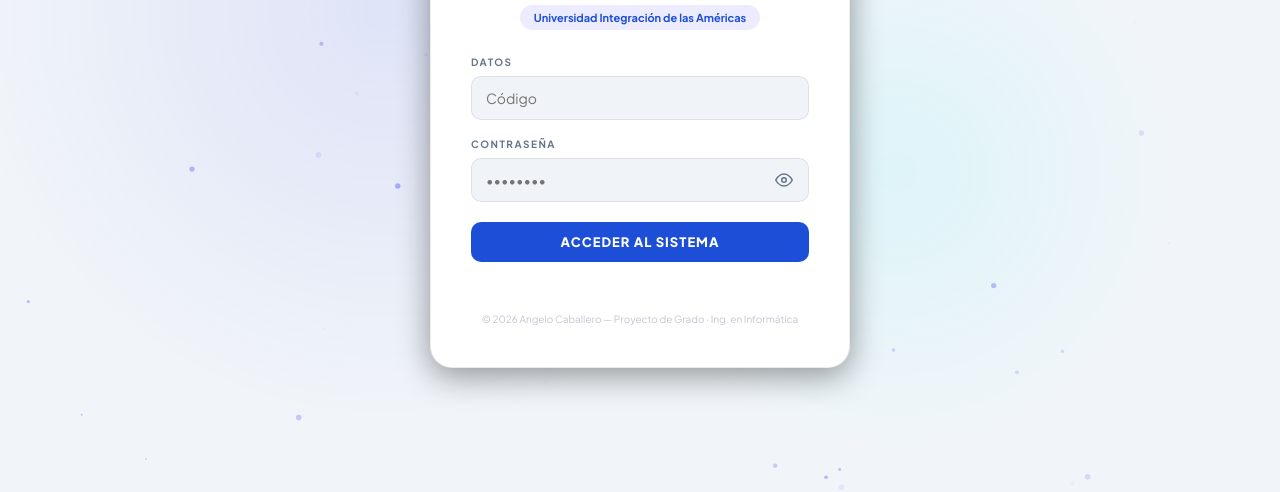
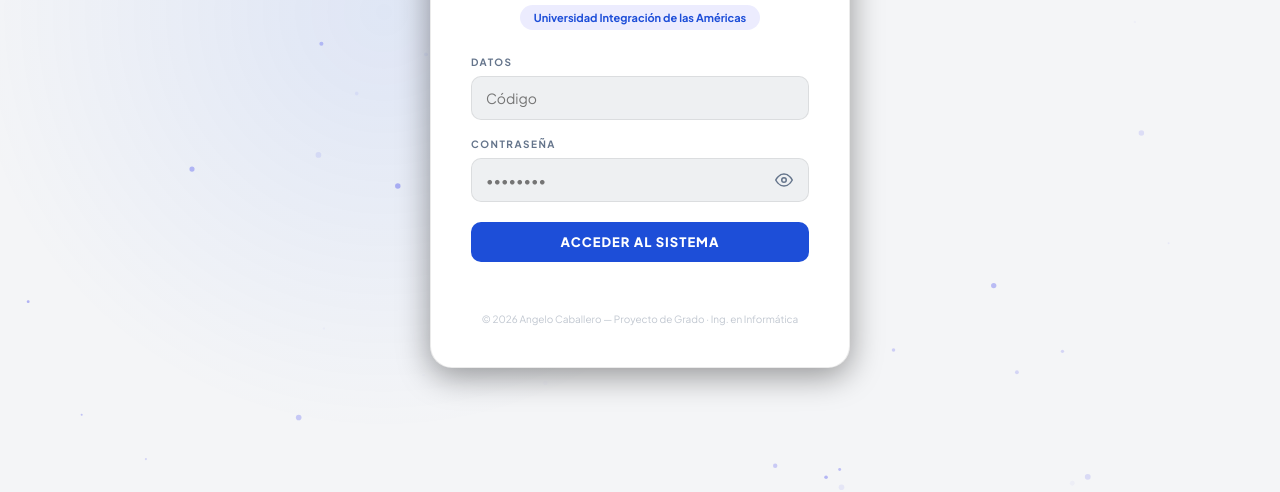
Before and after one commit to Angelo17-Py/smartloan-it, a website: page frontend/login/login.html in a window 1280 px wide. Shown: the part 308-800 px from the top of the page. Drawn offline with Linux system fonts and the light colour scheme.

Commit message:
feat: paleta Blue Steel - elimina cyan/acento, jerarquía oscura más clara, light mode más limpio

```diff
--- a/frontend/css/tokens.css
+++ b/frontend/css/tokens.css
@@ -5,14 +5,11 @@
   --primary: #2563eb;
   --primary-hover: #3b82f6;
   --primary-glow: rgba(37,99,235,0.2);
-  --accent: #00f2ff;
-  --accent-glow: rgba(0,242,255,0.25);
-  --bg: #020617;
-  --bg-alt: #0a0f1e;
-  --card: #0f172a;
-  --card-hover: #1e293b;
-  --card-border: rgba(255,255,255,0.06);
-  --surface: rgba(30,41,59,0.7);
+  --bg: #0a0a0f;
+  --bg-alt: #0e0e16;
+  --card: #14141f;
+  --card-hover: #1c1c2e;
+  --surface: #1c1c2e;
   --text: #ffffff;
   --text-secondary: #f8fafc;
   --dim: #94a3b8;
@@ -25,8 +22,8 @@
   --warn-bg: rgba(245,158,11,0.12);
   --info: #06b6d4;
   --info-bg: rgba(6,182,212,0.12);
-  --border: rgba(255,255,255,0.15);
-  --border-hover: rgba(255,255,255,0.25);
+  --border: rgba(255,255,255,0.08);
+  --border-hover: rgba(255,255,255,0.15);
   --overlay: rgba(0,0,0,0.7);
 
   /* Typography */
@@ -88,14 +85,11 @@
     --primary: #1d4ed8;
     --primary-hover: #2563eb;
     --primary-glow: rgba(29,78,216,0.15);
-    --accent: #0891b2;
-    --accent-glow: rgba(8,145,178,0.15);
-    --bg: #f1f5f9;
-    --bg-alt: #e2e8f0;
+    --bg: #f4f5f7;
+    --bg-alt: #eaebee;
     --card: #ffffff;
-    --card-hover: #f8fafc;
-    --card-border: rgba(0,0,0,0.04);
-    --surface: rgba(226,232,240,0.5);
+    --card-hover: #f0f1f3;
+    --surface: #eef0f2;
     --text: #0f172a;
     --text-secondary: #1e293b;
     --dim: #64748b;
@@ -111,14 +105,11 @@
   --primary: #1d4ed8;
   --primary-hover: #2563eb;
   --primary-glow: rgba(29,78,216,0.15);
-  --accent: #0891b2;
-  --accent-glow: rgba(8,145,178,0.15);
-  --bg: #f1f5f9;
-  --bg-alt: #e2e8f0;
+  --bg: #f4f5f7;
+  --bg-alt: #eaebee;
   --card: #ffffff;
-  --card-hover: #f8fafc;
-  --card-border: rgba(0,0,0,0.04);
-  --surface: rgba(226,232,240,0.5);
+  --card-hover: #f0f1f3;
+  --surface: #eef0f2;
   --text: #0f172a;
   --text-secondary: #1e293b;
   --dim: #64748b;
--- a/frontend/login/login.html
+++ b/frontend/login/login.html
@@ -9,7 +9,7 @@
     <script src="/js/utils.js" defer></script>
     <style>
         .login-page{display:grid;place-items:center;min-height:100vh;overflow:hidden;background:var(--bg)}
-        .bg-glow{position:fixed;inset:0;pointer-events:none;z-index:-1;background:radial-gradient(600px circle at 30% 40%,rgba(99,102,241,0.12),transparent 70%),radial-gradient(400px circle at 70% 60%,rgba(0,242,255,0.08),transparent 70%)}
+        .bg-glow{position:fixed;inset:0;pointer-events:none;z-index:-1;background:radial-gradient(600px circle at 30% 40%,rgba(37,99,235,0.1),transparent 70%)}
         #canvas{position:fixed;inset:0;z-index:-1;pointer-events:none}
         .box{background:var(--card);backdrop-filter:blur(24px);border:1px solid var(--border);border-radius:22px;padding:40px;width:100%;max-width:420px;box-shadow:0 8px 32px rgba(0,0,0,0.4);text-align:center;animation:up 0.6s cubic-bezier(0.16,1,0.3,1) both;position:relative}
         @keyframes up{from{opacity:0;transform:translateY(24px) scale(0.97)}to{opacity:1;transform:translateY(0) scale(1)}}
```
